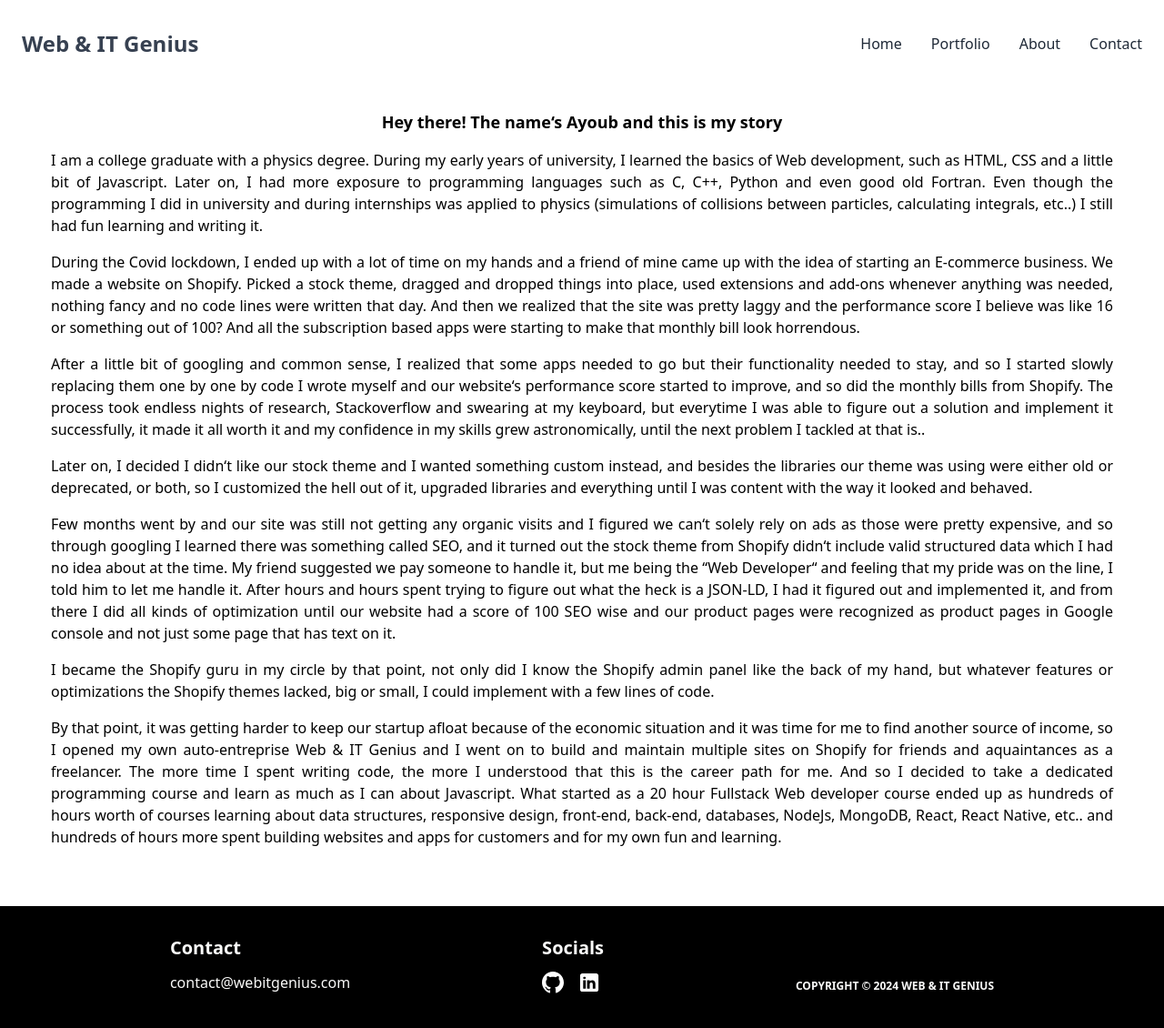
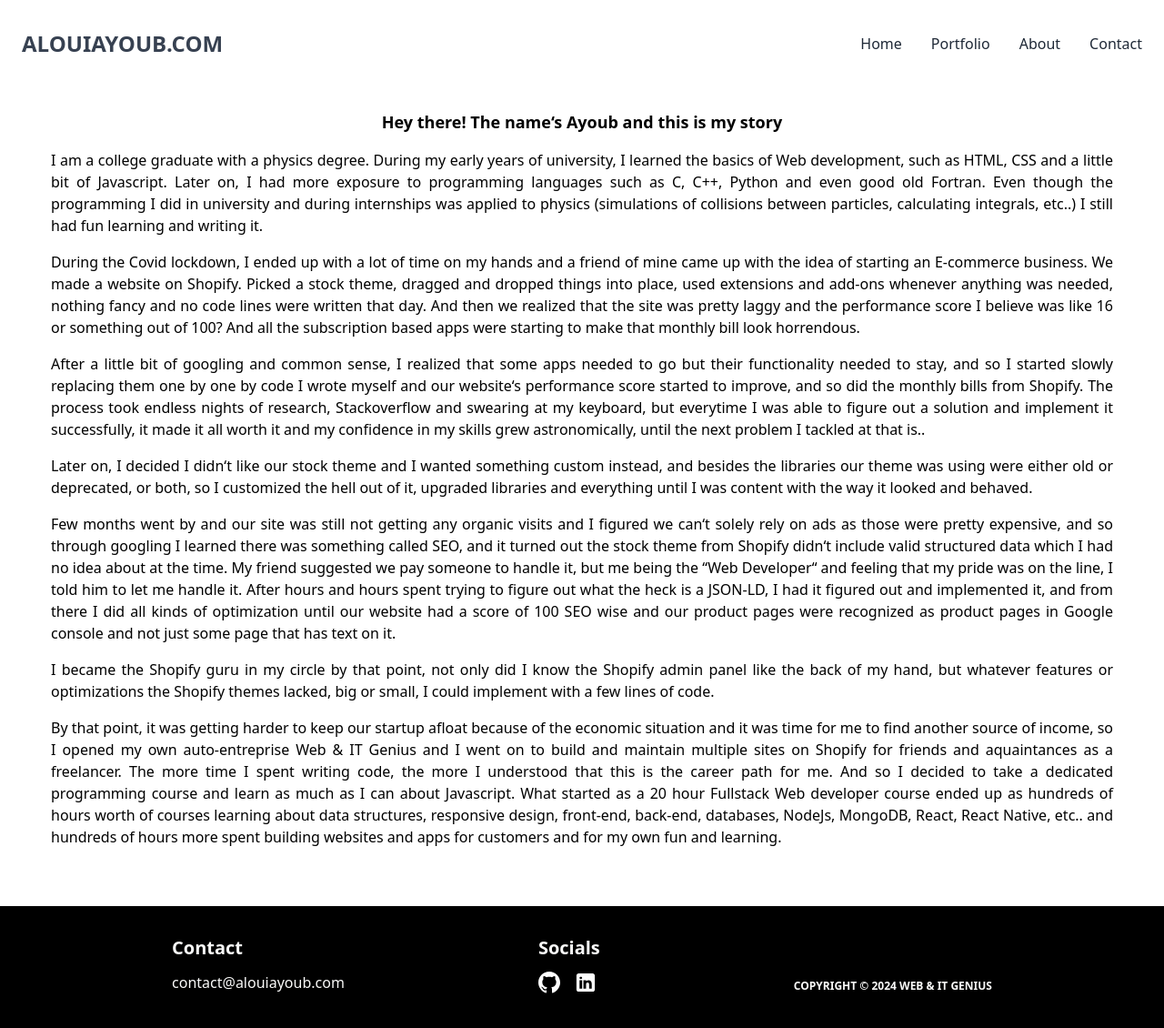
Before and after one commit to AyoubAloui94/My-Portfolio, a React (Vite) app: page /mystory in a window 1280 px wide. Shown: the top 1130 px of the page at 91% size. Built offline with nearby package versions, Linux system fonts and the light colour scheme; a web font is replaced by a local one.

Commit message:
changed domain so few other things had to be changed

```diff
--- a/src/components/Footer.jsx
+++ b/src/components/Footer.jsx
@@ -6,7 +6,7 @@ function Footer() {
       <div className="flex flex-col sm:flex-row gap-6 sm:justify-evenly sm:items-end">
         <div className="flex flex-col gap-3">
           <h1 className="text-xl font-bold">Contact</h1>
-          <span>contact@webitgenius.com</span>
+          <span>contact@alouiayoub.com</span>
         </div>
         <div className="flex flex-col gap-3">
           <h1 className="text-xl font-bold">Socials</h1>
@@ -26,7 +26,7 @@ function Footer() {
         <span className="uppercase text-xs font-semibold">
           Copyright &copy; {new Date().getFullYear()}{" "}
           <Link className="hover:text-sky-500 transition-colors duration-300" to={"/home"}>
-            Web & It genius
+            web & it genius
           </Link>
         </span>
       </div>
--- a/src/components/Logo.jsx
+++ b/src/components/Logo.jsx
@@ -3,7 +3,7 @@ import { Link } from "react-router-dom"
 function Logo() {
   return (
     <Link to={"/home"}>
-      <h1 className="font-bold text-2xl text-gray-700">Web & IT Genius</h1>
+      <h1 className="font-bold text-2xl text-gray-700 uppercase">alouiayoub.com</h1>
     </Link>
   )
 }
--- a/src/components/MyStory.jsx
+++ b/src/components/MyStory.jsx
@@ -7,7 +7,7 @@ function MyStory() {
         <meta charSet="utf-8" />
         <title>Web & IT Genius | My Story</title>
         <meta name="description" content={"This is the story of how I ended up as a web developer despite having a physics degree"} />
-        <link rel="canonical" href="https://webitgenius.com/mystory" />
+        <link rel="canonical" href="https://alouiayoub.com/mystory" />
       </Helmet>
       <div className="flex flex-col py-6 px-8 items-center gap-4 text-justify">
         <h1 className="text-lg font-bold">Hey there! The name&lsquo;s Ayoub and this is my story</h1>
--- a/src/components/PortfolioProjects.jsx
+++ b/src/components/PortfolioProjects.jsx
@@ -39,7 +39,7 @@ function PortfolioProjects({ isHomePage = false }) {
           <meta charSet="utf-8" />
           <title>Web & IT Genius | My Portfolio</title>
           <meta name="description" content="Welcome to my portfolio page! This is a non exhaustive list of some of the projects I had fun building. From simple apps that took a day or an afternoon to build to some pretty complex apps that took a lot of research, time and documentation to build." />
-          <link rel="canonical" href="https://webitgenius.com/portfolio" />
+          <link rel="canonical" href="https://alouiayoub.com/portfolio" />
           <link rel="preload" fetchPriority="high" as="image" href="/imgs/projects/Bankist-App.webp" type="image/webp" />
         </Helmet>
       )}
--- a/src/pages/About.jsx
+++ b/src/pages/About.jsx
@@ -9,7 +9,7 @@ function About() {
         <meta charSet="utf-8" />
         <title>Web & IT Genius | About</title>
         <meta name="description" content={"Here is my skillset along with some more info about me"} />
-        <link rel="canonical" href="https://webitgenius.com/about" />
+        <link rel="canonical" href="https://alouiayoub.com/about" />
       </Helmet>
       <Skills />
       <FactsAboutMe />
--- a/src/pages/Contact.jsx
+++ b/src/pages/Contact.jsx
@@ -8,7 +8,7 @@ function Contact() {
         <meta charSet="utf-8" />
         <title>Web & IT Genius | Contact</title>
         <meta name="description" content="Wanna get in touch? You can do so via the contact form below" />
-        <link rel="canonical" href="https://webitgenius.com/contact" />
+        <link rel="canonical" href="https://alouiayoub.com/contact" />
       </Helmet>
       <ContactForm />
     </div>
--- a/src/pages/Home.jsx
+++ b/src/pages/Home.jsx
@@ -10,7 +10,7 @@ function Home() {
         <meta charSet="utf-8" />
         <title>Web & IT Genius | Home</title>
         <meta name="description" content={"I am a web and react applications developer with a passion for creating visually appealing and user-friendly websites. My background includes extensive experience in HTML, CSS, and JavaScript, as well as a strong knowledge of responsive design and cross-browser compatibility. I am always eager to learn new technologies and stay updated with the latest trends in web development"} />
-        <link rel="canonical" href="https://webitgenius.com/home" />
+        <link rel="canonical" href="https://alouiayoub.com/home" />
       </Helmet>
       <MyBackground />
       <Skills />
```
